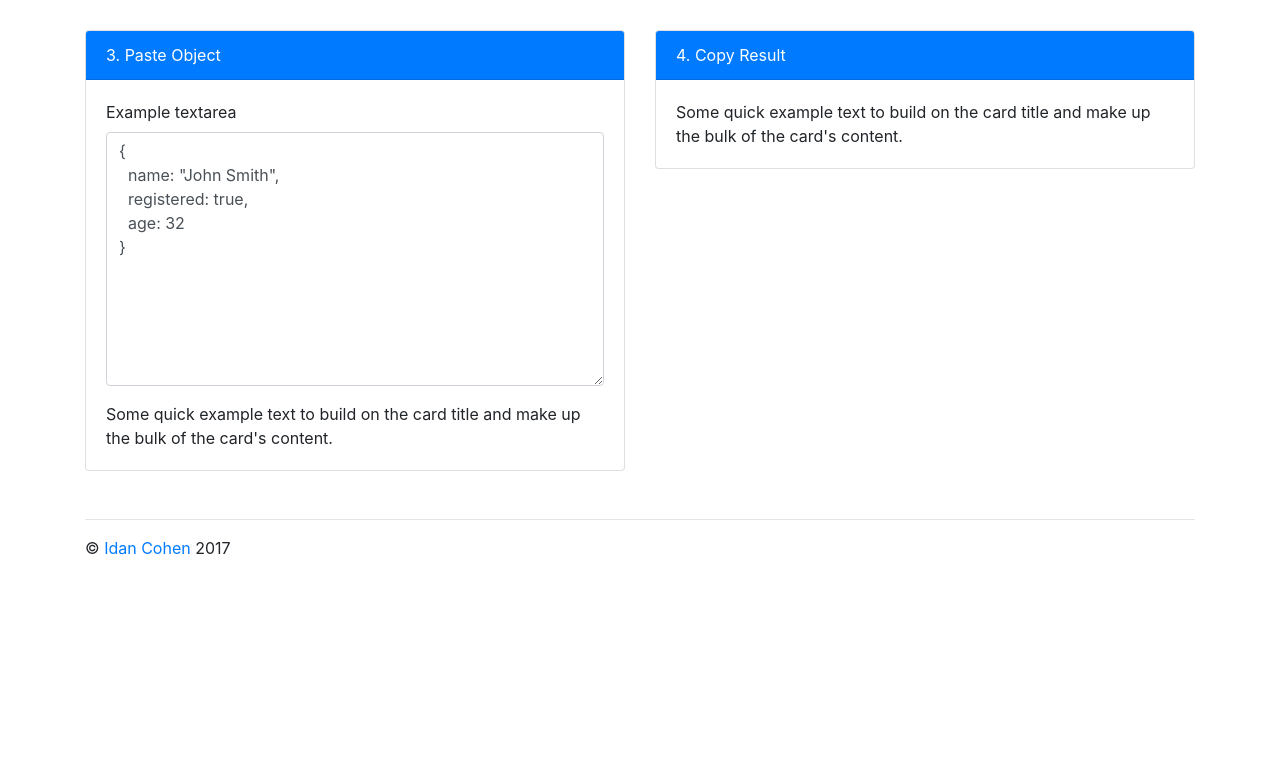
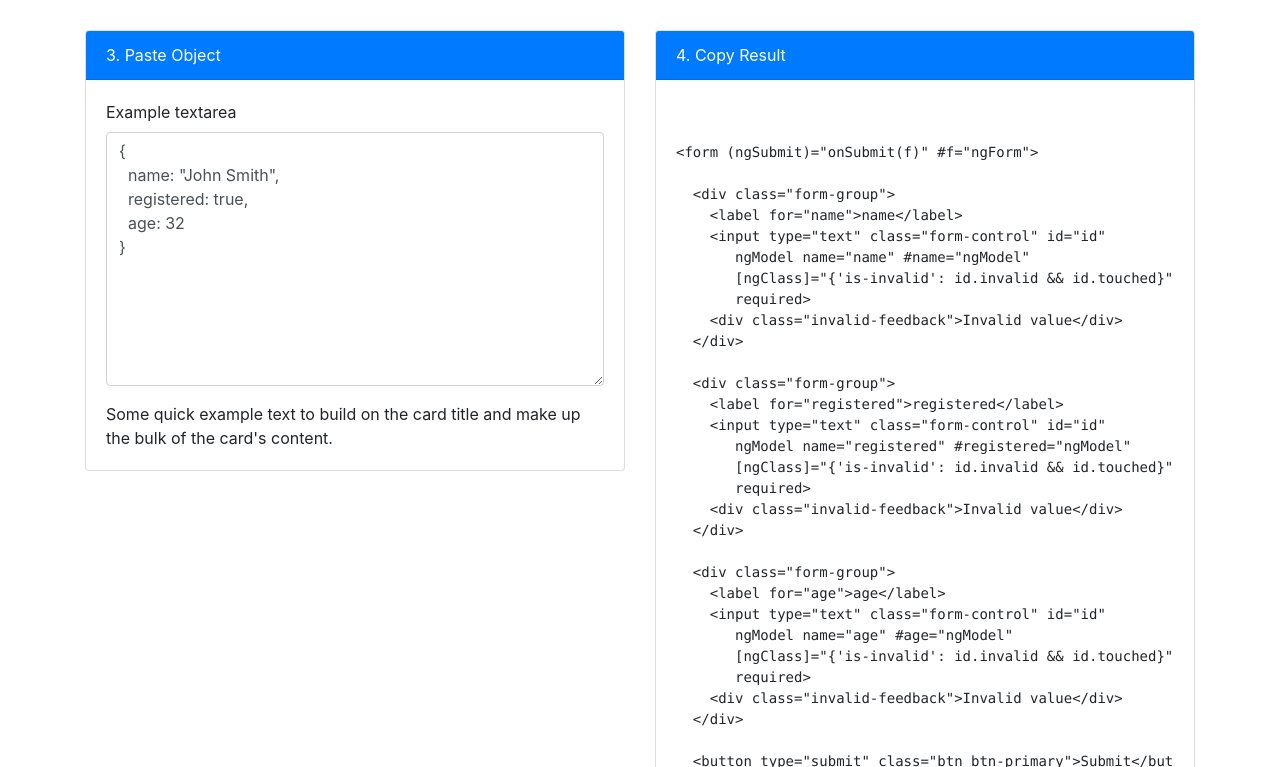
Before and after one commit to IdanCo/object2form, an Angular app: page / in a window 1280 px wide. Shown: the part 513-1280 px from the top of the page. Before the commit the page ends 1089 px from the top, so only its background shows below. Built offline with nearby package versions, Linux system fonts and the light colour scheme.

Commit message:
Setup Result Object

```diff
--- a/src/app/app.component.html
+++ b/src/app/app.component.html
@@ -39,7 +39,7 @@
       <app-object (sourceObjectChanged)="setSourceObject($event)"></app-object>
     </div>
     <div class="col-6">
-      <app-result></app-result>
+      <app-result [sourceObject]="sourceObject"></app-result>
     </div>
   </div>
 
--- a/src/app/app.component.ts
+++ b/src/app/app.component.ts
@@ -17,7 +17,6 @@ export class AppComponent implements OnInit {
   }
 
   setSourceObject(sourceObject) {
-    console.info(sourceObject);
     this.sourceObject = sourceObject;
   }
 
--- a/src/app/components/result/result.component.html
+++ b/src/app/components/result/result.component.html
@@ -1,6 +1,10 @@
 <div class="card">
   <div class="card-header text-white bg-primary ">4. Copy Result</div>
   <div class="card-body">
-    <p class="card-text">Some quick example text to build on the card title and make up the bulk of the card's content.</p>
+    <pre>
+      <code>
+          {{ result }}
+      </code>
+    </pre>
   </div>
 </div>
--- a/src/app/components/result/result.component.ts
+++ b/src/app/components/result/result.component.ts
@@ -1,15 +1,29 @@
-import { Component, OnInit } from '@angular/core';
+import {Component, Input, OnChanges, OnInit} from '@angular/core';
+import {TransformersService} from "../../services/transformers.service";
 
 @Component({
   selector: 'app-result',
   templateUrl: './result.component.html',
   styleUrls: ['./result.component.scss']
 })
-export class ResultComponent implements OnInit {
+export class ResultComponent implements OnInit, OnChanges {
+  @Input() sourceObject;
+  result = '';
 
-  constructor() { }
+  constructor(private transformersService: TransformersService) { }
 
   ngOnInit() {
+    this.transformersService.getCurrentTransformer().subscribe(
+      () => this.renderResult()
+    );
+  }
+
+  ngOnChanges() {
+    this.renderResult();
+  }
+
+  renderResult() {
+    this.result = this.transformersService.processObject(this.sourceObject);
   }
 
 }
```
